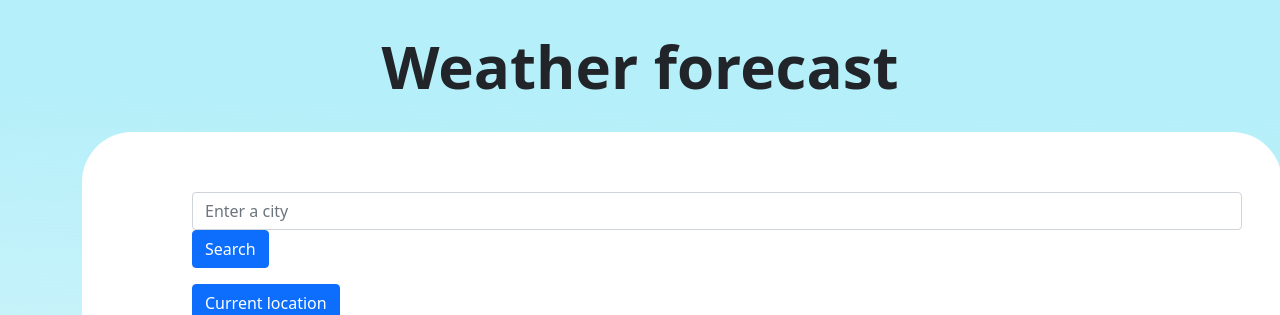
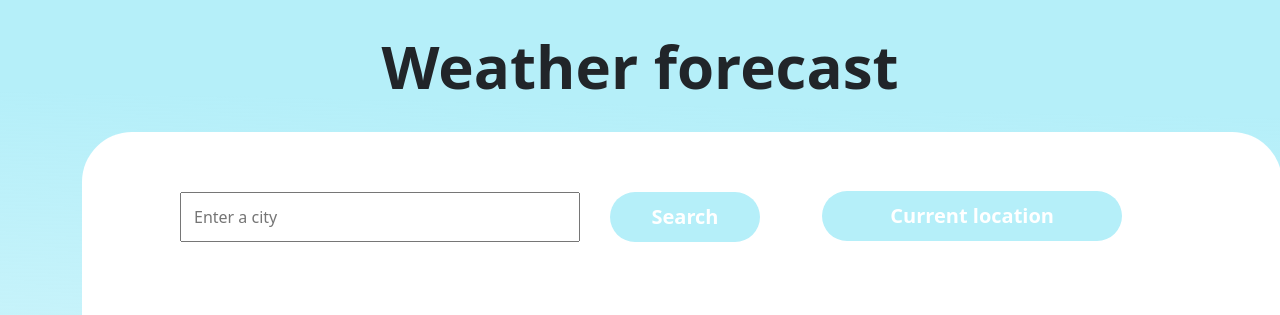
Before and after one commit to mirdovalenka/shecodes-weather, a plain HTML site: page index.html in a window 1280 px wide. Shown: the top 315 px of the page. Drawn offline with nearby package versions, Linux system fonts and the light colour scheme; grey boxes are pictures that could not be loaded.

Commit message:
Search bar design improvements

```diff
--- a/index.html
+++ b/index.html
@@ -43,6 +43,17 @@
         padding-bottom: 15px;
         text-align: center;
       }
+      button {
+        background-color: rgb(181, 239, 249);
+        border: solid 0px;
+        border-radius: 30px;
+        color: white;
+        display: inline-block;
+        font-size: 20px;
+        font-weight: bold;
+        height: 50px;
+        text-align: center;
+      }
       hr {
         background: black;
         border: 2px solid black;
@@ -50,13 +61,16 @@
 
         width: 1000px;
       }
+      form {
+        display: inline-block;
+      }
       ul {
         display: block;
         list-style: none;
         margin: 0 auto;
       }
       .enterCity {
-        display: block;
+        display: block-inline;
         padding-left: 110px;
         padding-right: 40px;
         padding-top: 60px;
@@ -128,9 +142,18 @@
 
         width: 1200px;
       }
+      #cityInput {
+        height: 50px;
+        margin-right: 30px;
+        width: 400px;
+      }
       #currentButton {
         display: inline-block;
-        margin-left: 110px;
+        margin-left: 30px;
+        width: 300px;
+      }
+      #submitButton {
+        width: 150px;
       }
     </style>
   </head>
@@ -139,22 +162,22 @@
       <h1>Weather forecast</h1>
       <div class="whiteBox">
         <form>
-          <div class="mb-3 enterCity">
+          <div class="mb-3 enterCity row">
             <input
               type="text"
-              class="form-control"
               id="cityInput"
+              class="col-4"
               aria-describedby="emailHelp"
               placeholder="Enter a city"
               width="100"
               ;
             />
-            <button type="submit" class="btn btn-primary">Search</button>
+            <button type="submit" class="col-2" id="submitButton">
+              Search
+            </button>
           </div>
         </form>
-        <button type="button" class="btn btn-primary" id="currentButton">
-          Current location
-        </button>
+        <button type="button" id="currentButton">Current location</button>
 
         <div class="row mainPanel">
           <div class="col mainLeft">
```
